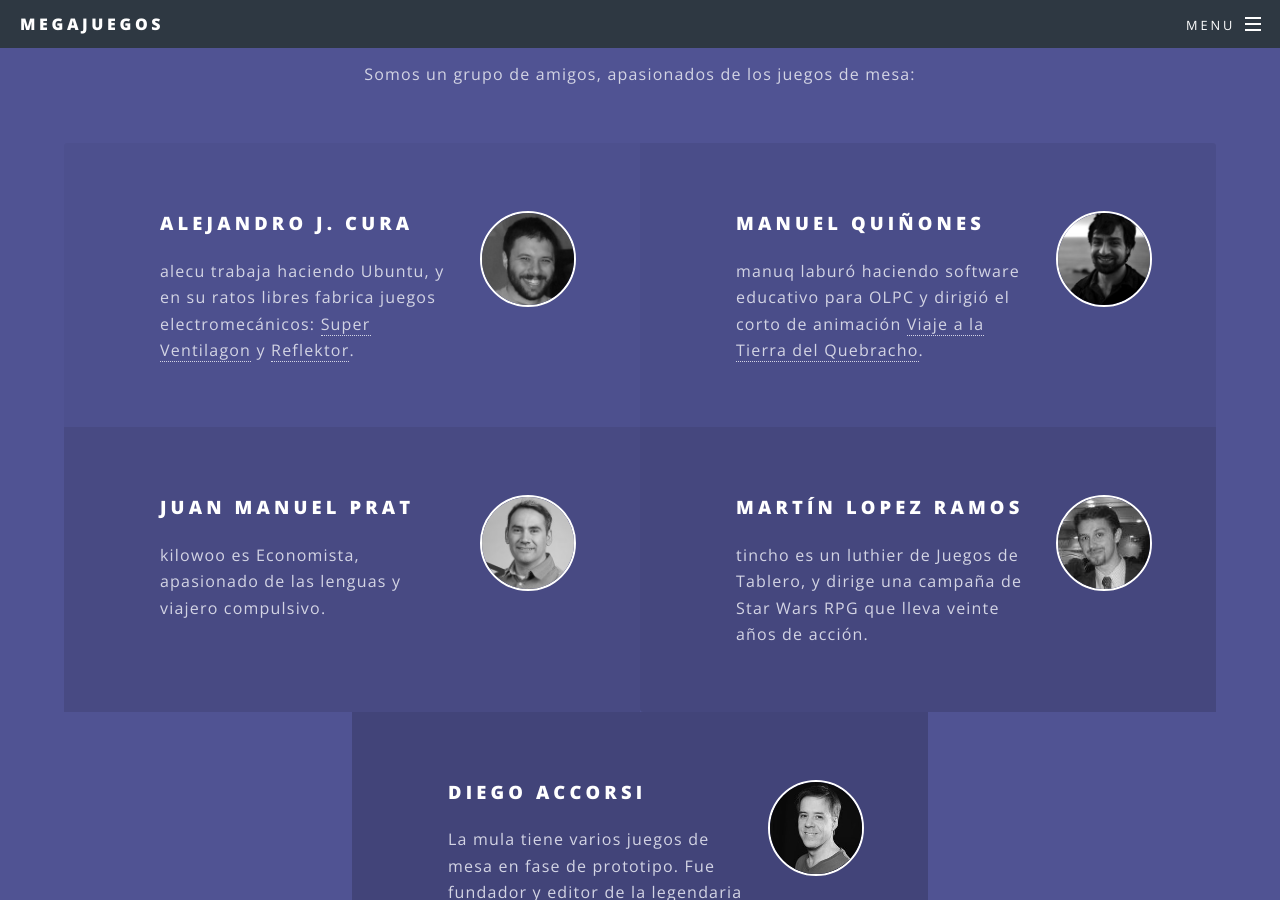
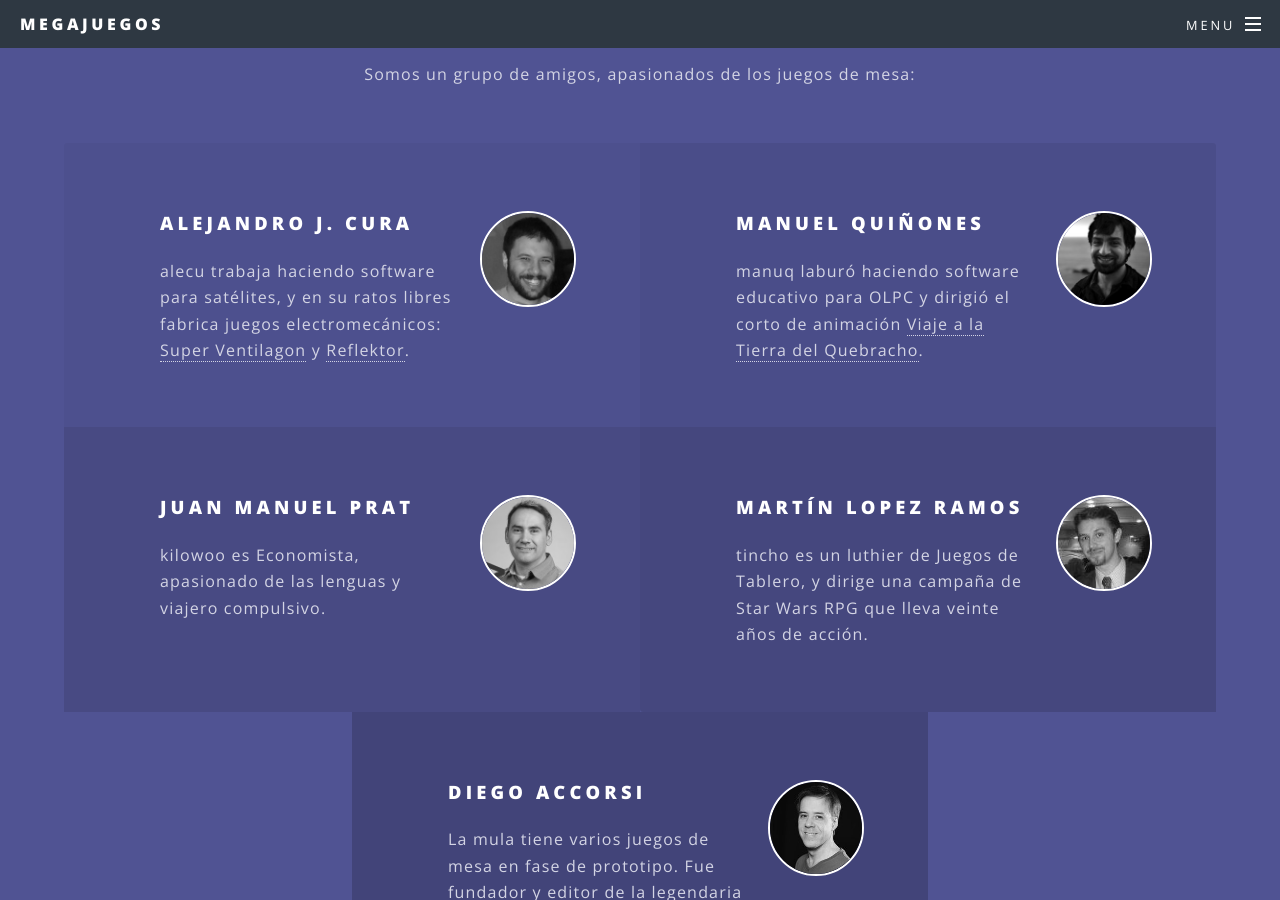
Before and after one commit to megajuegos/megajuegos.github.io, a Jekyll site: the page built from index.html, in a window 1280 px wide and 900 px high, scrolled down 3551 px. Built offline with Jekyll 4.4.1, drawn with Linux system fonts in a browser that asks for light colours.

Commit message:
Update de mi currículum

```diff
--- a/index.html
+++ b/index.html
@@ -105,7 +105,7 @@ layout: landing
 									<img class="headshot" src="images/equipo/alecu.jpg" alt="alecu" />
 									<h3>Alejandro J. Cura</h3>
 									<p>
-									alecu trabaja haciendo Ubuntu, y en su ratos libres fabrica juegos electromecánicos: <a href="http://ventilagon.protocultura.net/">Super Ventilagon</a> y <a href="http://reflektor.protocultura.net/">Reflektor</a>.
+									alecu trabaja haciendo software para satélites, y en su ratos libres fabrica juegos electromecánicos: <a href="http://ventilagon.protocultura.net/">Super Ventilagon</a> y <a href="http://reflektor.protocultura.net/">Reflektor</a>.
 									</p>
 								</li>
 								<li class="">
```
